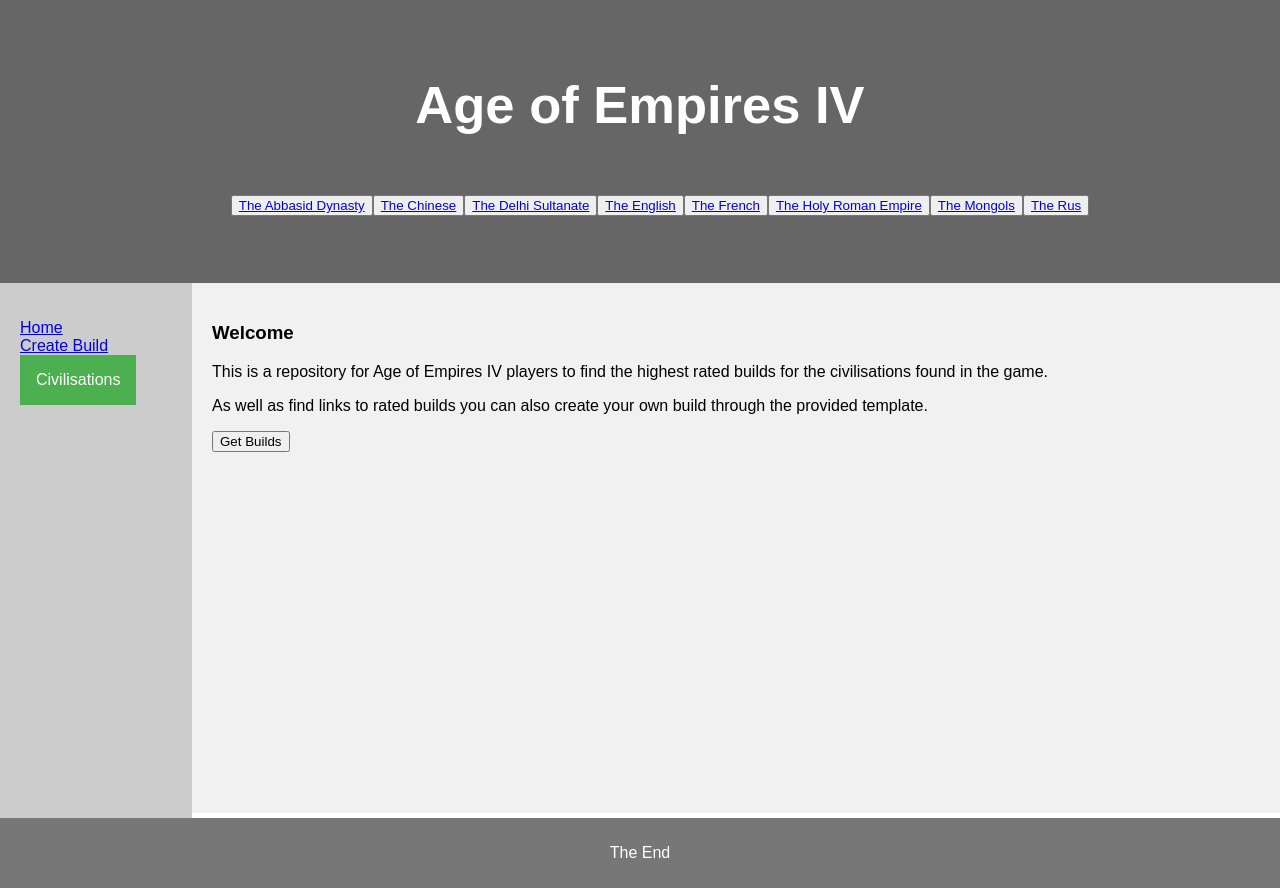
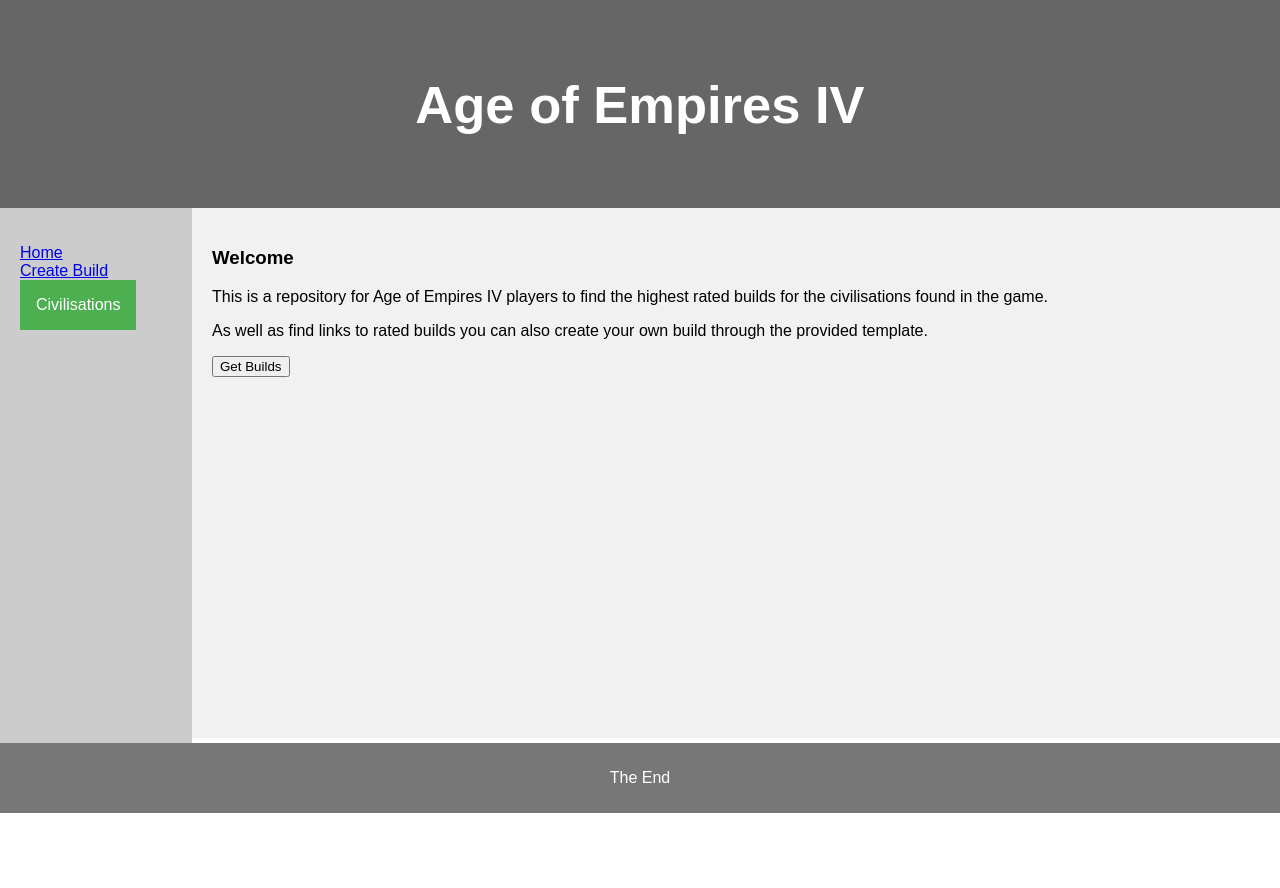
Before and after one commit to PaulJD88/AoE_Builds_fe, a Vue app: page / in a window 1280 px wide. After the commit the page ends 813 px from the top, so only its background shows below. Built offline with nearby package versions, Linux system fonts and the light colour scheme.

Commit message:
Nav Changes

```diff
--- a/src/App.vue
+++ b/src/App.vue
@@ -2,18 +2,6 @@
   <div>
     <header>
       <h2>Age of Empires IV</h2>
-      <p>
-        <ul>
-          <button><a href="#">The Abbasid Dynasty</a></button>
-          <button><a href="#">The Chinese</a></button>
-          <button><a href="#">The Delhi Sultanate</a></button>
-          <button><a href="#">The English</a></button>
-          <button><a href="#">The French</a></button>
-          <button><a href="#">The Holy Roman Empire</a></button>
-          <button><a href="#">The Mongols</a></button>
-          <button><a href="#">The Rus</a></button>
-        </ul>
-      </p>
     </header>
 
     <section>
@@ -21,7 +9,7 @@
         <ul>
           <li><a href="#">Home</a></li>
           <li><a href="#">Create Build</a></li>
-          <dropdwn><a href="#">Civilastions</a></dropdwn>
+          <dropdwn>Civilastions</dropdwn>
         </ul>
       </nav>
 
--- a/src/components/Dropdown.vue
+++ b/src/components/Dropdown.vue
@@ -27,7 +27,7 @@
 }
 </script>
 
-<style>
+<style scoped lang="scss">
 .dropbtn {
   background-color: #4caf50;
   color: white;
```
